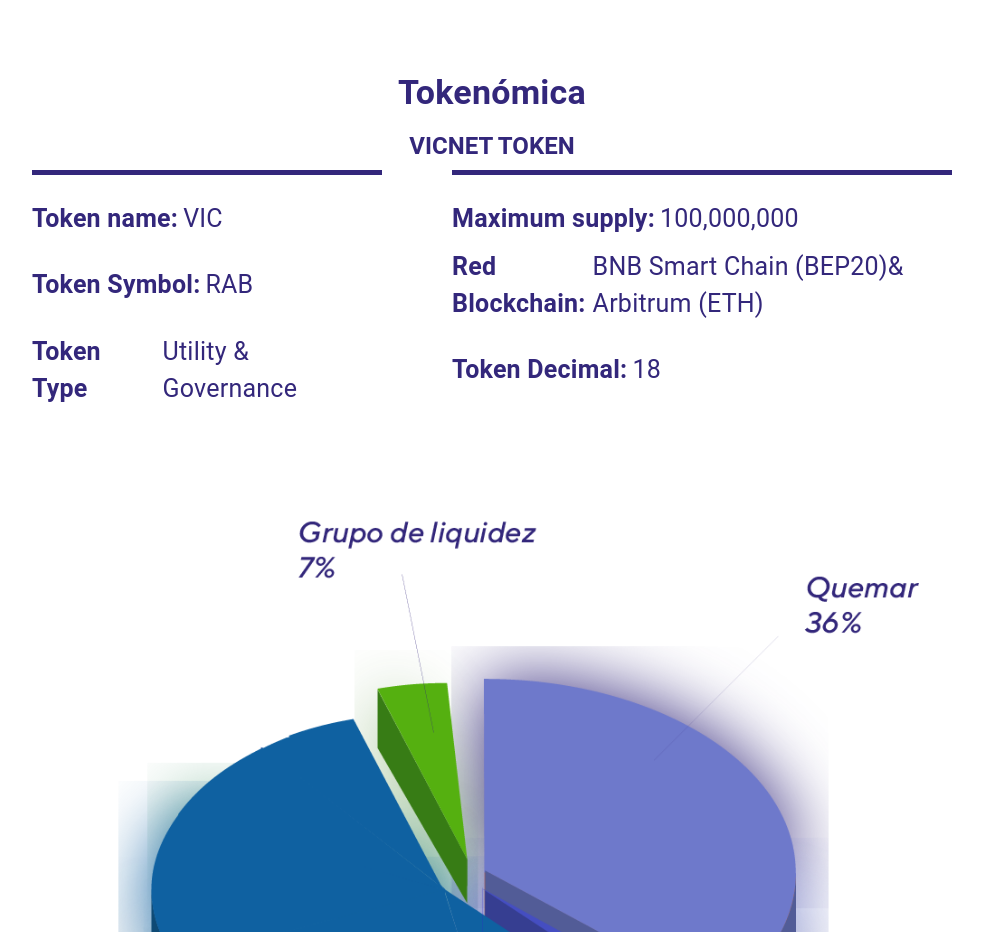
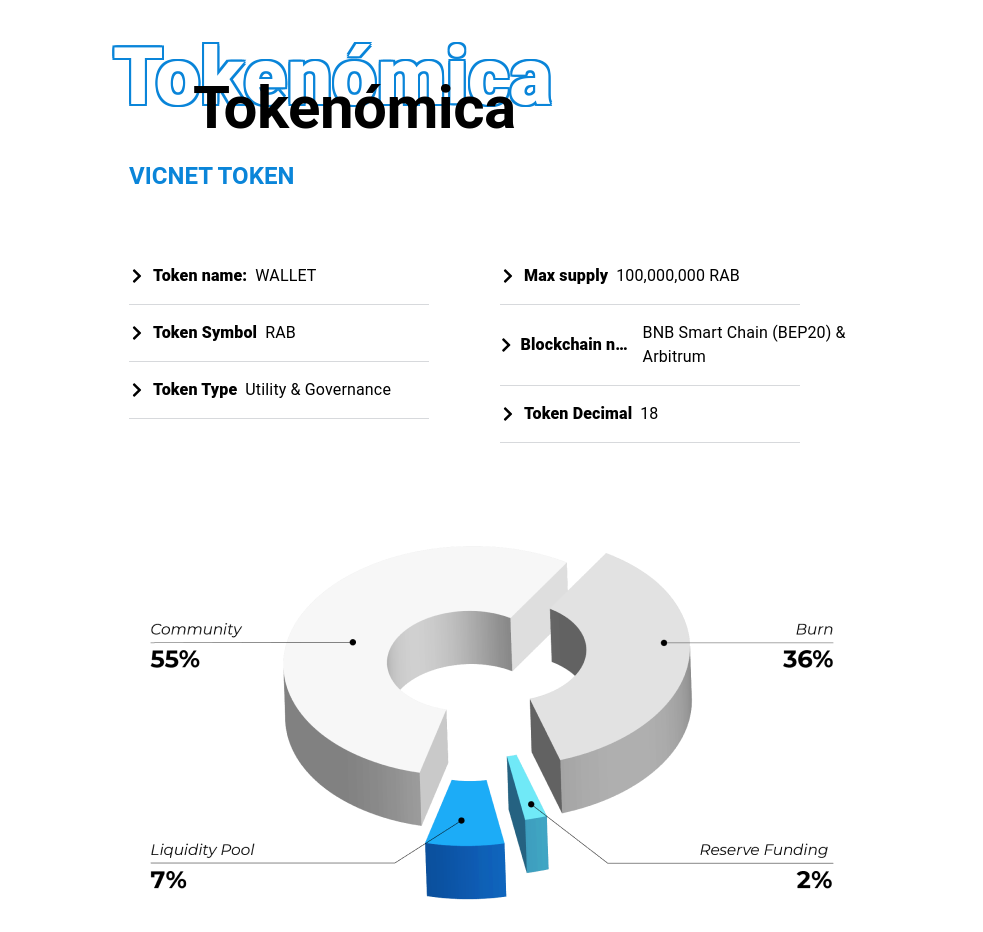
Before and after one commit to AgiletechDev/HomeWallet, a React (Vite) app: page /tokenomics in a window 1280 px wide. Shown: the part 80-1012 px from the top of the page, without its empty margins (148-1131 px from the left). Built offline with nearby package versions, Linux system fonts and the light colour scheme.

Commit message:
tokenomic

```diff
--- a/i18n/ingles/en.json
+++ b/i18n/ingles/en.json
@@ -100,7 +100,7 @@
 
     "TOKENOMIC_CATEGORY4": "Burn",
     "TOKENOMIC_ALLOCATION4": "36% of maximum supply",
-    "TOKENOMIC_DESCRIPTION4": "36% of the VIC has been burned at maximum supply (including 21.6% of the Team and 14.4% of the Ecosystem). The VICNET team will mint 1,000,000 VIC monthly until reaching the maximum supply of 100,000,000 VIC and distribute it proportionally:-600,000 VIC for Team are allocated each month to company operations to invest in R&D and Marketing departments.-400,000 VIC for Ecosytem allocated to reward the wallet ecosystem, including staking rewards and others incentives for users.",
+    "TOKENOMIC_DESCRIPTION4": "36% of the VIC has been burned at maximum supply (including 21.6% of the Team and 14.4% of the Ecosystem). The VICNET team will mint 1,000,000 VIC monthly until reaching the maximum supply of 100,000,000 VIC and distribute it proportionally:",
     "TOKENOMIC_VESTING4": "Extracted and distributed monthly for 36 months from the time of TGE+1",
 
     "WHITEPAPER_TEXT": "This detailed document is your exclusive passport to fully understanding our innovative technology, our platform goals, and the exciting future we are building",
--- a/src/components/TableWallet.jsx
+++ b/src/components/TableWallet.jsx
@@ -1,8 +1,16 @@
-import { Table, TableBody, TableCell, TableContainer, TableHead, TableRow, Paper, useTheme, useMediaQuery, Box } from '@mui/material';
+import { Table, TableBody, TableCell, TableContainer, TableHead, TableRow, Paper, Box } from '@mui/material';
 import { useTranslation } from 'react-i18next'
 
-function createData(category, allocation, description, vesting) {
-  return { category, allocation, description, vesting };
+function createData(category, allocation, description, vesting, rows=[]) {
+  return {
+    category,
+    allocation,
+    description: {
+      main: description,
+      rows: rows
+    },
+    vesting
+  };
 }
 
 
@@ -32,15 +40,16 @@ export const TableWallet = () => {
       t("TOKENOMIC_CATEGORY4"),
       t("TOKENOMIC_ALLOCATION4"),
       t("TOKENOMIC_DESCRIPTION4"),
-      t("TOKENOMIC_VESTING4")
+      t("TOKENOMIC_VESTING4"),
+      [
+        "-600,000 VIC for Team are allocated each month to company operations to invest in R&D and Marketing departments.",
+        "-400,000 VIC for Ecosytem allocated to reward the wallet ecosystem, including staking rewards and others incentives for users.",
+      ]
     ),
   ];
 
-  const theme = useTheme();
-  const isMobile = useMediaQuery(theme.breakpoints.down('sm'));
-
   return (
-    <Box sx={{ width: isMobile ? '100%' : '1000px',  mt: '5em' }}>
+    <Box sx={{ width: '100%', maxWidth: '1000px',  mt: '5em' }}>
       <TableContainer
         sx={{
           mt: '5em',
@@ -130,14 +139,31 @@ export const TableWallet = () => {
                   {row.allocation}
                 </TableCell>
                 <TableCell
-                  align="center"
                   sx={{
+                    gap: 3,
                     color: 'black',
                     borderRadius: '10px',
                     background: '#f4f4f4',
                   }}
                 >
-                  {row.description}
+                  <span>{row.description.main}</span>
+                  {
+                    !!row.description.rows?.length &&
+                    <ul className='flex gap-2 flex-col mt-6'>
+                      {
+                        row.description.rows.map((text, index) => (
+                          <li key={index} className='flex gap-2'>
+                            <div>
+                              <div className='flex justify-center items-center border-2 border-black rounded-full'>
+                                <div className='bg-[#5db5ff] w-2 h-2 m-[1px] rounded-full' />
+                              </div>
+                            </div>
+                            <span className='text-start italic text-black'>{text}</span>
+                          </li>
+                        ))
+                      }
+                    </ul>
+                  }
                 </TableCell>
                 <TableCell
                   align="center"
--- a/src/components/TokenDesc.jsx
+++ b/src/components/TokenDesc.jsx
@@ -1,5 +1,7 @@
-import { Box, Typography, useTheme, useMediaQuery } from '@mui/material'
+import PropTypes from 'prop-types'
+import { Box, Typography, useTheme, useMediaQuery, Grid, Stack } from '@mui/material'
 import { useTranslation } from 'react-i18next'
+import { FaChevronRight } from 'react-icons/fa'
 
 
 export const TokenDesc = () => {
@@ -7,125 +9,98 @@ export const TokenDesc = () => {
   const isMobile = useMediaQuery(theme.breakpoints.down('sm'))
   const { t } = useTranslation();
 
+  const walletToken = {
+    first: [
+      {
+        title: t("TOKENDESC_TEXT1"),
+        subtitle: 'WALLET',
+      },
+      {
+        title: 'Token Symbol',
+        subtitle: 'RAB',
+      },
+      {
+        title: t("TOKENDESC_TEXT2"),
+        subtitle: 'Utility & Governance',
+      },
+    ],
+    second: [
+      {
+        title: 'Max supply',
+        subtitle: '100,000,000 RAB',
+      },
+      {
+        title: 'Blockchain network',
+        subtitle: 'BNB Smart Chain (BEP20) & Arbitrum',
+      },
+      {
+        title: 'Token Decimal',
+        subtitle: '18',
+      },
+    ],
+  }
+
+  const walletFirst = isMobile ? [...walletToken.first, ...walletToken.second] : walletToken.first
+
   return (
-    <Box sx={{ padding: '1em' }}>
+    <Stack gap={8} sx={{ padding: '1em' }}>
       <Typography
-        color="#33277b"
+        color="#0A85D9"
         variant="h5"
         fontWeight="700"
-        textAlign="center"
       >
         VICNET TOKEN
       </Typography>
-      <Box
-        sx={{
-          display: 'grid',
-          gridTemplateColumns: isMobile ? 'repeat(1, 1fr)' :'1fr 1fr',
-          gap: '5px',
-          padding: '0.5em',
-          color: '#33277b',
-        }}
-      >
-        <Box
-          sx={{
-            display: 'flex',
-            flexDirection:'row',
-            alignItems: 'center',
-            gap: '5px',
-            borderTop: isMobile ? 'none' : '5px solid #33277b',
-            width: isMobile ? '100%' : '350px',
-            pb: '5px',
-          }}
-        >
-          <Typography fontWeight="bold" sx={{ mt: '1em', fontSize: isMobile ? '20px' : '25px' }}>
-            {t("TOKENDESC_TEXT1")}
-          </Typography>
-          <Typography sx={{ mt: '1em', fontSize: isMobile ? '20px' :'25px' }}>VIC</Typography>
-        </Box>
-        <Box
-          sx={{
-            display: 'flex',
-            flexDirection: 'row',
-            alignItems: 'center',
-            gap: '5px',
-            borderTop: isMobile ? 'none' :'5px solid #33277b',
-            width: isMobile ? '100%' : '500px',
-            pb: '5px',
-          }}
-        >
-          <Typography fontWeight="bold" sx={{ mt: '1em', fontSize: isMobile ? '20px' :'25px' }}>
-            {t("TOKENDESC_TEXT3")}
-          </Typography>
-          <Typography sx={{ mt: '1em', fontSize:isMobile ? '20px' : '25px' }}>
-            100,000,000
-          </Typography>
-        </Box>
-        <Box
-          sx={{
-            display: 'flex',
-            flexDirection: 'row',
-            alignItems: 'center',
-            gap: '5px',
-            width: isMobile ? '100%' : '350px',
-            pb: '5px',
-          }}
-        >
-          <Typography fontWeight="bold" sx={{ fontSize: isMobile ? '20px' :'25px' }}>
-            Token Symbol:
-          </Typography>
-          <Typography sx={{ fontSize:isMobile ? '20px' : '25px' }}>RAB</Typography>
-        </Box>
-        <Box
-          sx={{
-            display: 'flex',
-            flexDirection: 'row',
-            alignItems: 'center',
-            gap: '5px',
-            width: isMobile ? '100%' : '500px',
-            pb: '5px',
-          }}
-        >
-          <Typography fontWeight="bold" sx={{ fontSize:isMobile ? '20px' : '25px' }}>
-            Red Blockchain:
-          </Typography>
-          <Typography sx={{ fontSize: isMobile ? '20px' :'25px' }}>
-            {' '}
-            BNB Smart Chain (BEP20)& Arbitrum (ETH)
-          </Typography>
-        </Box>
-        <Box
-          sx={{
-            display: 'flex',
-            flexDirection: 'row',
-            alignItems: 'center',
-            gap: '5px',
-            width: isMobile ? '100%' : '350px',
-            pb: '5px',
-          }}
-        >
-          <Typography fontWeight="bold" sx={{ fontSize:isMobile ? '20px' : '25px' }}>
-            {t("TOKENDESC_TEXT2")}
-          </Typography>
-          <Typography sx={{ fontSize: isMobile ? '20px' :'25px' }}>
-            Utility & Governance
-          </Typography>
-        </Box>
-        <Box
-          sx={{
-            display: 'flex',
-            flexDirection: 'row',
-            alignItems: 'center',
-            gap: '5px',
-            width: isMobile ? '100%' : '500px',
-            pb: '5px',
-          }}
-        >
-          <Typography fontWeight="bold" sx={{ fontSize:isMobile ? '20px' : '25px' }}>
-            Token Decimal:{' '}
-          </Typography>
-          <Typography sx={{ fontSize:isMobile ? '20px' : '25px' }}>18</Typography>
-        </Box>
-      </Box>
-    </Box>
+      <Grid container spacing={2} className='w-full'>
+        <Grid item xs={12} sm={6}>
+          {
+            walletFirst.map(({ title ,subtitle }, index) => (
+              <TokenDescItem
+                key={index}
+                title={title}
+                subtitle={subtitle}
+              />
+            ))
+          }
+        </Grid>
+        {
+          !isMobile &&
+          <Grid item sm={6}>
+            {
+              walletToken.second.map(({ title ,subtitle }, index) => (
+                <TokenDescItem
+                  key={index}
+                  title={title}
+                  subtitle={subtitle}
+                />
+              ))
+            }
+          </Grid>
+        }
+      </Grid>
+    </Stack>
   )
 }
+
+const TokenDescItem = ({ title, subtitle }) => {
+
+  return (
+    <Stack>
+      <Stack direction='row' className='my-2' gap={1} alignItems='center'>
+        <FaChevronRight size={16} />
+        <Typography fontWeight={900} noWrap>
+          {title}
+        </Typography>
+        <Typography>
+          {subtitle}
+        </Typography>
+      </Stack>
+      <Box marginY={1} className='h-[1px] w-full bg-gray-700/20 max-w-[300px]' />
+    </Stack>
+  )
+}
+
+TokenDescItem.propTypes = {
+  title: PropTypes.string,
+  subtitle: PropTypes.string,
+}
--- a/src/views/tokenomics/FirstSection.jsx
+++ b/src/views/tokenomics/FirstSection.jsx
@@ -1,4 +1,4 @@
-import { Box, Typography, useTheme, useMediaQuery } from '@mui/material'
+import { Box, Typography, Stack } from '@mui/material'
 import { TableWallet, TokenDesc } from '../../components'
 import imgGraf from '../../assets/images/portal/pag2/grafica.png'
 import { useTranslation } from 'react-i18next'
@@ -6,18 +6,27 @@ import { useTranslation } from 'react-i18next'
 export const FirstSection = () => {
   const { t } = useTranslation();
 
-  const theme = useTheme()
-  const isMobile = useMediaQuery(theme.breakpoints.down('sm'))
   return (
-    <Box sx={{ width: isMobile ? '100%' : '1000px', padding: '1em' }}>
-      <Box mt='2em'>
-        <Typography textAlign="center" variant="h4" fontWeight="700" color="#33277b">
-          {t("TOKENOMIC_TITLE")}
-        </Typography>
+    <Box sx={{ display: 'flex', flexDirection: 'column', alignItems: 'center', width: '100%', maxWidth: '1200px', padding: '1em' }}>
+      <Stack mt='2em'>
+        <Box className='relative'>
+          <Typography
+            variant='h3'
+            fontWeight='900'
+            fontSize='80px'
+            bottom={20}
+            className='absolute text-white text-shadow -z-10'
+          >
+            {t("TOKENOMIC_TITLE")}
+          </Typography>
+          <Typography variant="h2" paddingLeft={10} fontWeight="700">
+            {t("TOKENOMIC_TITLE")}
+          </Typography>
+        </Box>
 
         <TokenDesc />
-      </Box>
-      <Box sx={{ display: 'flex', alignItems: 'center', mt:'5em' }}>
+      </Stack>
+      <Box sx={{ display: 'flex', alignItems: 'center' }}>
         <img
           src={imgGraf}
           alt=""
```
Also changed, not shown: src/assets/images/portal/pag2/grafica.png.
